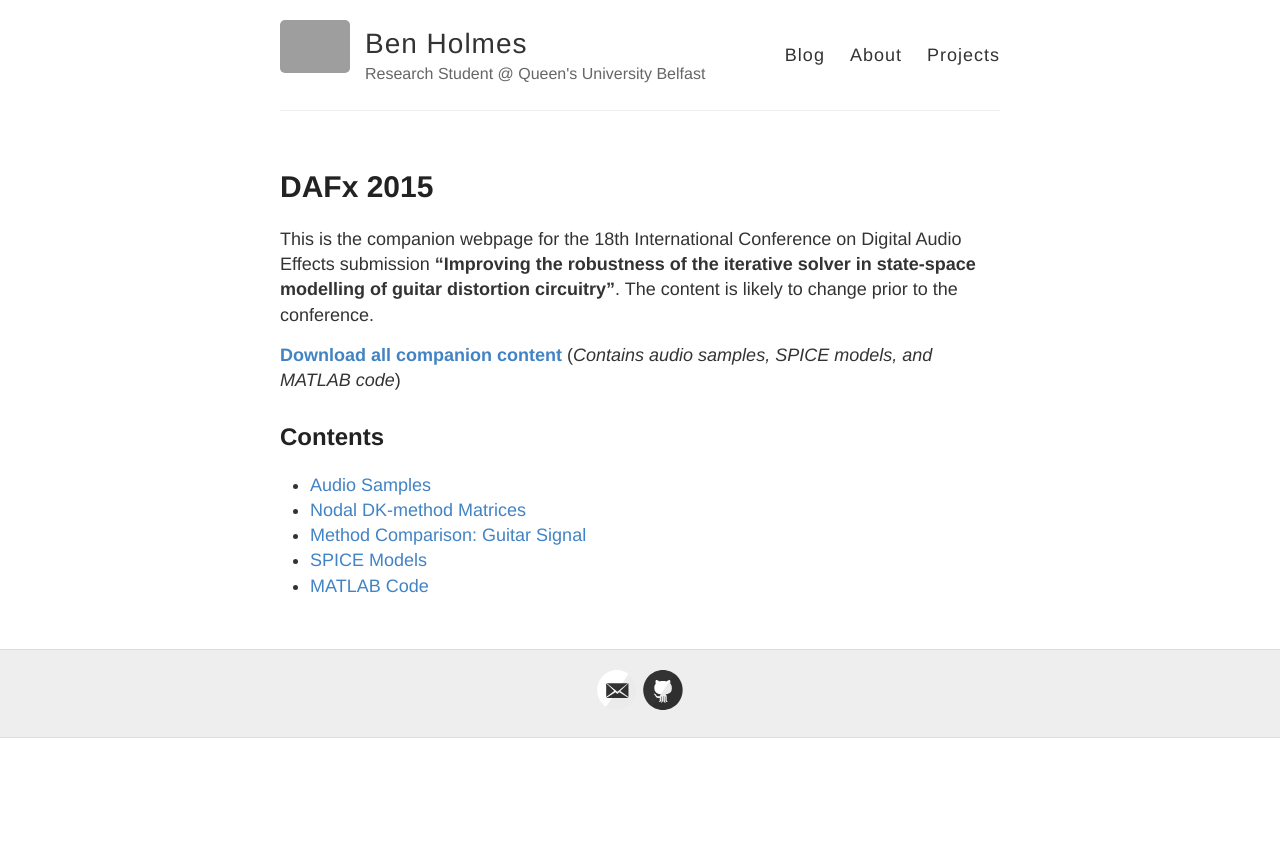
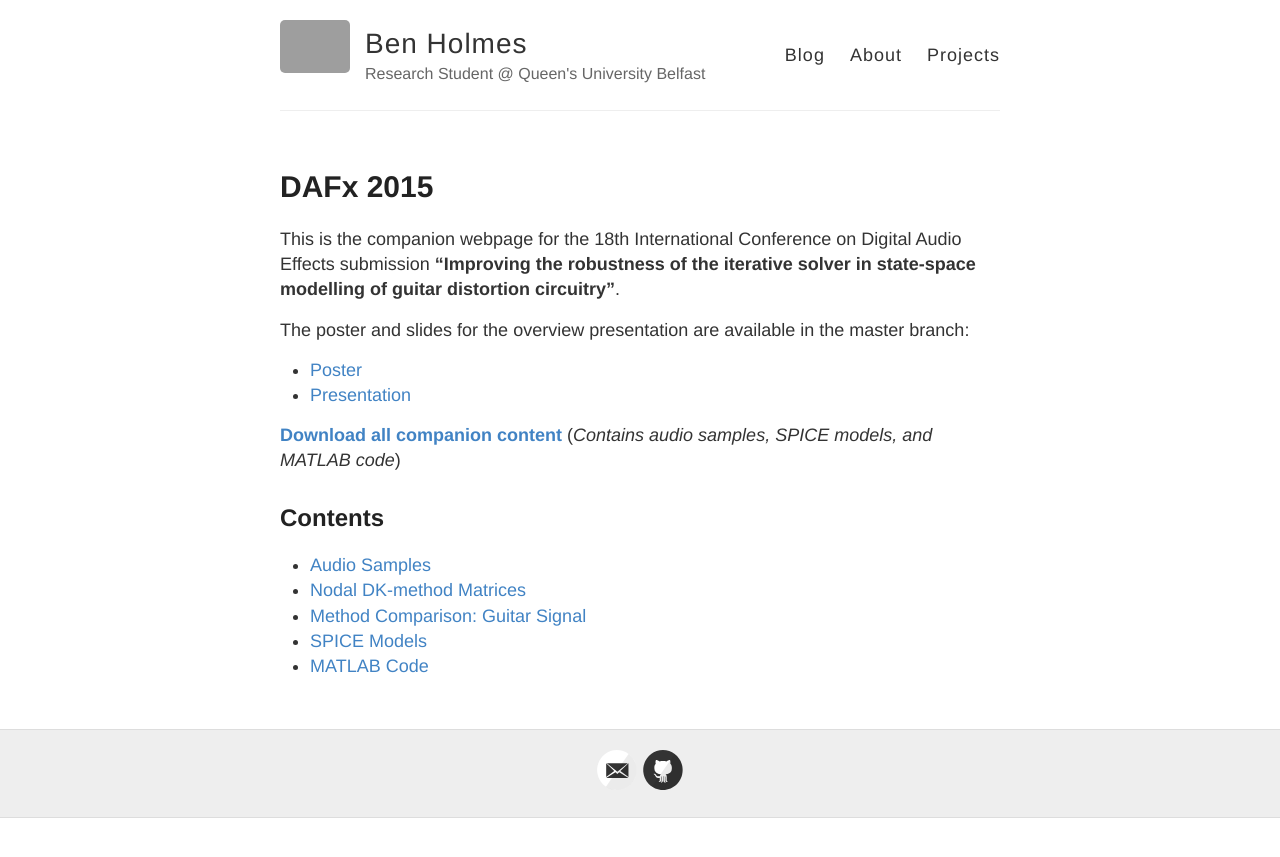
Before and after one commit to bholmesqub/DAFx15, a Jekyll site: the page built from index.md, in a window 1280 px wide. Shown: the top 857 px of the page. Built offline with Jekyll 4.4.1, drawn with Linux system fonts in a browser that asks for light colours; Markdown is read by kramdown in place of the engine named in the settings; grey boxes are pictures that could not be loaded.

Commit message:
Added link to poster and presentation

```diff
--- a/index.md
+++ b/index.md
@@ -3,7 +3,11 @@ layout: page
 title: DAFx 2015
 ---
 
-This is the companion webpage for the 18th International Conference on Digital Audio Effects submission **"Improving the robustness of the iterative solver in state-space modelling of guitar distortion circuitry"**. The content is likely to change prior to the conference.
+This is the companion webpage for the 18th International Conference on Digital Audio Effects submission **"Improving the robustness of the iterative solver in state-space modelling of guitar distortion circuitry"**.
+
+The poster and slides for the overview presentation are available in the master branch:
+* [Poster](https://github.com/bholmesqub/DAFx15/raw/master/Poster.pdf)
+* [Presentation](https://github.com/bholmesqub/DAFx15/raw/master/Overview%20Presentation.pdf)
 
 [**Download all companion content**](https://github.com/bholmesqub/DAFx15/releases/download/v0.1-beta/dafx15_improving.zip)
 (*Contains audio samples, SPICE models, and MATLAB code*)
```
